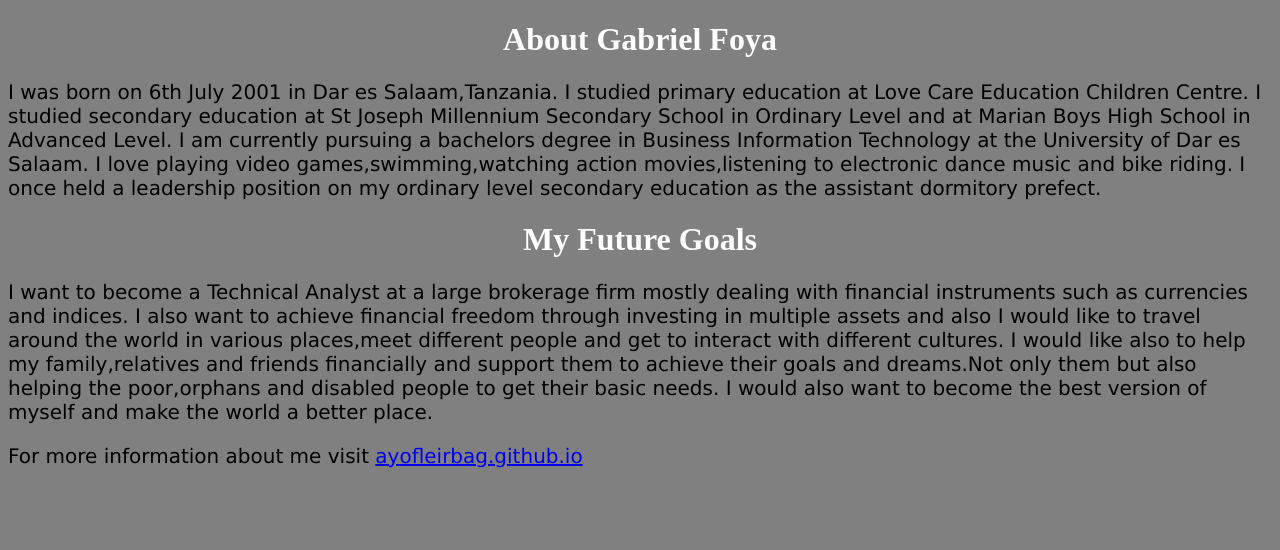
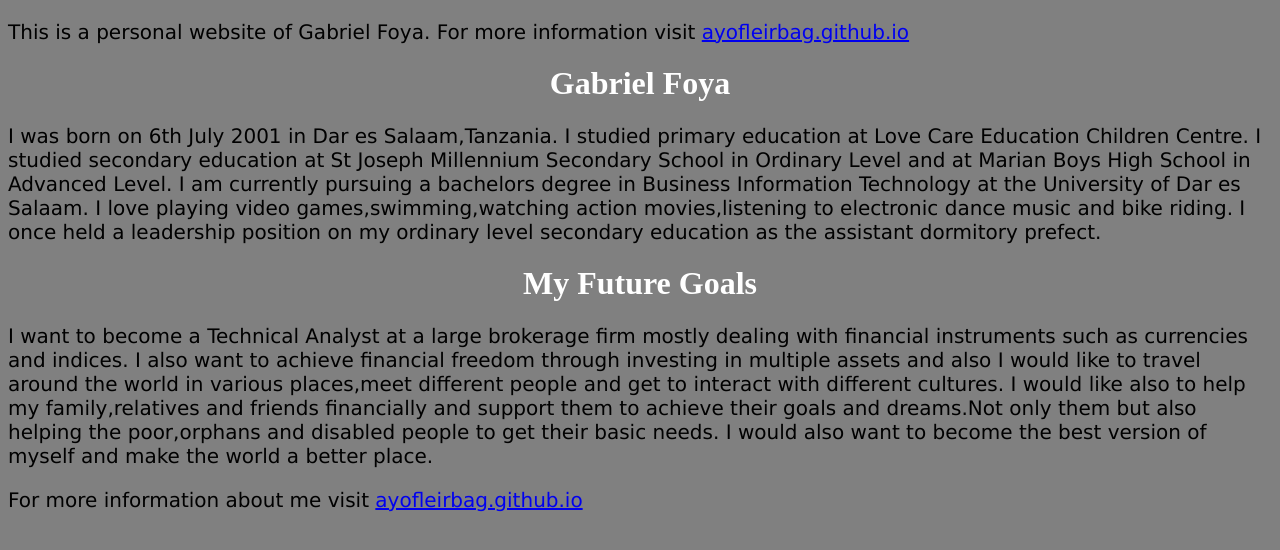
Before and after one commit to ayofleirbag/ayofleirbag.github.io, a plain HTML site: page index.html in a window 1280 px wide. Drawn offline with Linux system fonts and the light colour scheme.

Commit message:
Update index.html

```diff
--- a/index.html
+++ b/index.html
@@ -20,9 +20,15 @@ p{
 </style>
 <title>My Portfolio</title>
 </head>
-<body>
 
-<h1>About Gabriel Foya</h1>
+<p>
+This is a personal website of Gabriel Foya.
+For more information visit
+<a href="https://ayofleirbag.github.io/">ayofleirbag.github.io</a>
+</p>
+
+<h1> Gabriel Foya</h1>
+
 <p>
 I was born on 6th July 2001 in Dar es Salaam,Tanzania.
 I studied primary education at Love Care Education Children Centre.
@@ -31,8 +37,10 @@ I am currently pursuing a bachelors degree in Business Information Technology at
 I love playing video games,swimming,watching action movies,listening to electronic dance music and bike riding.
 I once held a leadership position on my ordinary level secondary education as the assistant dormitory prefect.
 </p>
+
 <h1>My Future Goals</h1>
 <p>
+
 I want to become a Technical Analyst at a large brokerage firm mostly dealing with financial instruments such as currencies and indices.
 I also want to achieve financial freedom through investing in multiple assets  and also I would like to travel around the world in various places,meet different people and get to interact with different cultures.
 I would like also to help my family,relatives and friends financially and support them to achieve their goals and dreams.Not only them but also helping the poor,orphans and disabled people to get their basic needs.
```
